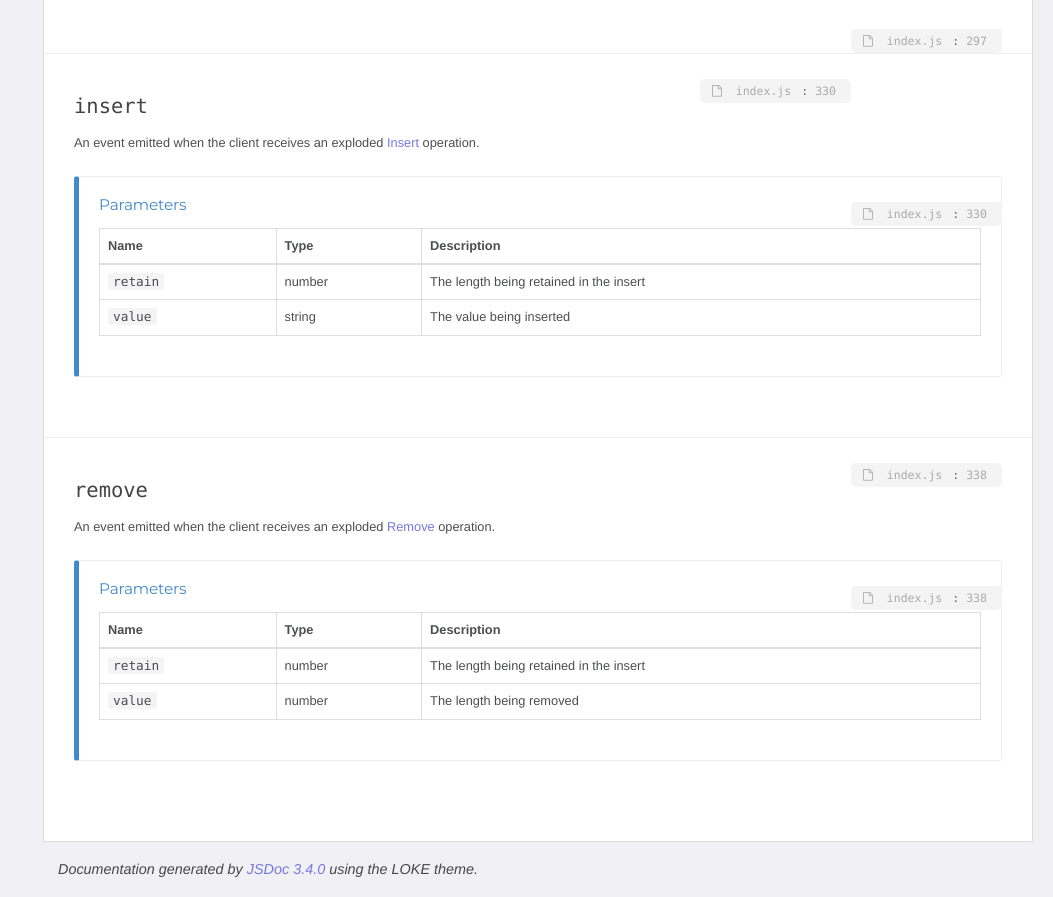
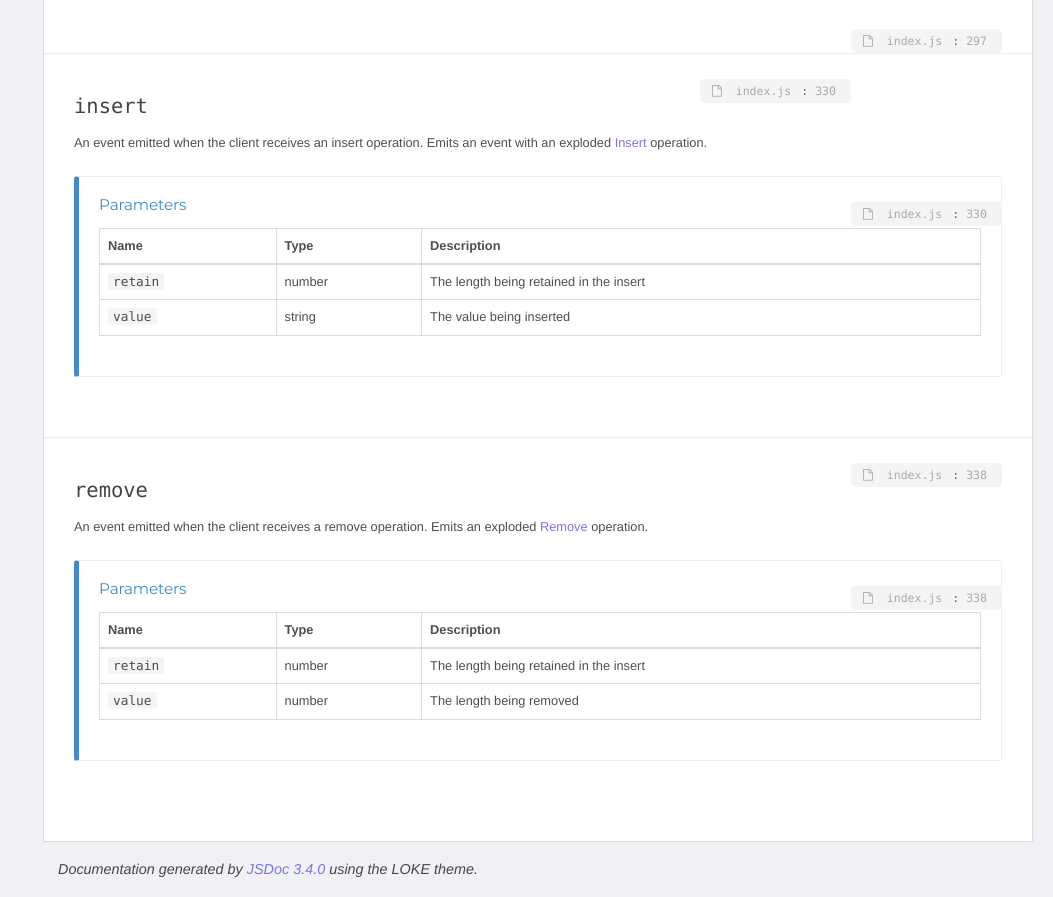
Before and after one commit to usecanvas/sharejs-wrapper, a website: page docs/@usecanvas/sharejs-wrapper/1.0.2/ShareJSWrapper.html in a window 1280 px wide. Shown: the part 6813-7710 px from the top of the page, without its empty margins (227-1280 px from the left). Drawn offline with nearby package versions, Linux system fonts and the light colour scheme.

Commit message:
Fix doc comments for events

```diff
--- a/docs/@usecanvas/sharejs-wrapper/1.0.2/ShareJSWrapper.html
+++ b/docs/@usecanvas/sharejs-wrapper/1.0.2/ShareJSWrapper.html
@@ -2838,8 +2838,8 @@
 
 
 <div class="description">
-    <p>An event emitted when the client receives an exploded
-<a href="ShareJSWrapper.html#~Insert">Insert</a> operation.</p>
+    <p>An event emitted when the client receives an insert operation. Emits an
+event with an exploded <a href="ShareJSWrapper.html#~Insert">Insert</a> operation.</p>
 </div>
 
 
@@ -3006,7 +3006,7 @@
 
 <!--
 <pre>
-{"comment":"/**\n     * An event emitted when the client receives an exploded\n     * <a href="ShareJSWrapper.html#~Insert">Insert</a> operation.\n     *\n     * @event ShareJSWrapper#insert\n     * @param {number} retain The length being retained in the insert\n     * @param {string} value The value being inserted\n     */","meta":{"range":[8504,8798],"filename":"index.js","lineno":330,"path":"/Users/clem/Projects/sharejs-wrapper","code":{},"shortpath":"index.js"},"description":"<p>An event emitted when the client receives an exploded\n<a href="ShareJSWrapper.html#~Insert">Insert</a> operation.</p>","kind":"event","name":"insert","params":[{"type":{"names":["number"]},"description":"<p>The length being retained in the insert</p>","name":"retain"},{"type":{"names":["string"]},"description":"<p>The value being inserted</p>","name":"value"}],"memberof":"ShareJSWrapper","longname":"ShareJSWrapper#event:insert","scope":"instance","___id":"T000002R000058","___s":true,"attribs":"","id":"event:insert","ancestors":["<a href=\"ShareJSWrapper.html\">ShareJSWrapper</a>#"]}
+{"comment":"/**\n     * An event emitted when the client receives an insert operation. Emits an\n     * event with an exploded <a href="ShareJSWrapper.html#~Insert">Insert</a> operation.\n     *\n     * @event ShareJSWrapper#insert\n     * @param {number} retain The length being retained in the insert\n     * @param {string} value The value being inserted\n     */","meta":{"range":[8504,8839],"filename":"index.js","lineno":330,"path":"/Users/clem/Projects/sharejs-wrapper","code":{},"shortpath":"index.js"},"description":"<p>An event emitted when the client receives an insert operation. Emits an\nevent with an exploded <a href="ShareJSWrapper.html#~Insert">Insert</a> operation.</p>","kind":"event","name":"insert","params":[{"type":{"names":["number"]},"description":"<p>The length being retained in the insert</p>","name":"retain"},{"type":{"names":["string"]},"description":"<p>The value being inserted</p>","name":"value"}],"memberof":"ShareJSWrapper","longname":"ShareJSWrapper#event:insert","scope":"instance","___id":"T000002R000058","___s":true,"attribs":"","id":"event:insert","ancestors":["<a href=\"ShareJSWrapper.html\">ShareJSWrapper</a>#"]}
 </pre>
 -->
 </div>
@@ -3054,8 +3054,8 @@
 
 
 <div class="description">
-    <p>An event emitted when the client receives an exploded
-<a href="ShareJSWrapper.html#~Remove">Remove</a> operation.</p>
+    <p>An event emitted when the client receives a remove operation. Emits an
+exploded <a href="ShareJSWrapper.html#~Remove">Remove</a> operation.</p>
 </div>
 
 
@@ -3222,7 +3222,7 @@
 
 <!--
 <pre>
-{"comment":"/**\n     * An event emitted when the client receives an exploded\n     * <a href="ShareJSWrapper.html#~Remove">Remove</a> operation.\n     *\n     * @event ShareJSWrapper#remove\n     * @param {number} retain The length being retained in the insert\n     * @param {number} value The length being removed\n     */","meta":{"range":[8803,9097],"filename":"index.js","lineno":338,"path":"/Users/clem/Projects/sharejs-wrapper","code":{},"shortpath":"index.js"},"description":"<p>An event emitted when the client receives an exploded\n<a href="ShareJSWrapper.html#~Remove">Remove</a> operation.</p>","kind":"event","name":"remove","params":[{"type":{"names":["number"]},"description":"<p>The length being retained in the insert</p>","name":"retain"},{"type":{"names":["number"]},"description":"<p>The length being removed</p>","name":"value"}],"memberof":"ShareJSWrapper","longname":"ShareJSWrapper#event:remove","scope":"instance","___id":"T000002R000059","___s":true,"attribs":"","id":"event:remove","ancestors":["<a href=\"ShareJSWrapper.html\">ShareJSWrapper</a>#"]}
+{"comment":"/**\n     * An event emitted when the client receives a remove operation. Emits an\n     * exploded <a href="ShareJSWrapper.html#~Remove">Remove</a> operation.\n     *\n     * @event ShareJSWrapper#remove\n     * @param {number} retain The length being retained in the insert\n     * @param {number} value The length being removed\n     */","meta":{"range":[8844,9164],"filename":"index.js","lineno":338,"path":"/Users/clem/Projects/sharejs-wrapper","code":{},"shortpath":"index.js"},"description":"<p>An event emitted when the client receives a remove operation. Emits an\nexploded <a href="ShareJSWrapper.html#~Remove">Remove</a> operation.</p>","kind":"event","name":"remove","params":[{"type":{"names":["number"]},"description":"<p>The length being retained in the insert</p>","name":"retain"},{"type":{"names":["number"]},"description":"<p>The length being removed</p>","name":"value"}],"memberof":"ShareJSWrapper","longname":"ShareJSWrapper#event:remove","scope":"instance","___id":"T000002R000059","___s":true,"attribs":"","id":"event:remove","ancestors":["<a href=\"ShareJSWrapper.html\">ShareJSWrapper</a>#"]}
 </pre>
 -->
 </div>
```
Also changed, not shown: docs/@usecanvas/sharejs-wrapper/1.0.2/index.js.html (+4 -4 lines), index.js (+4 -4 lines), dist/index.js.
